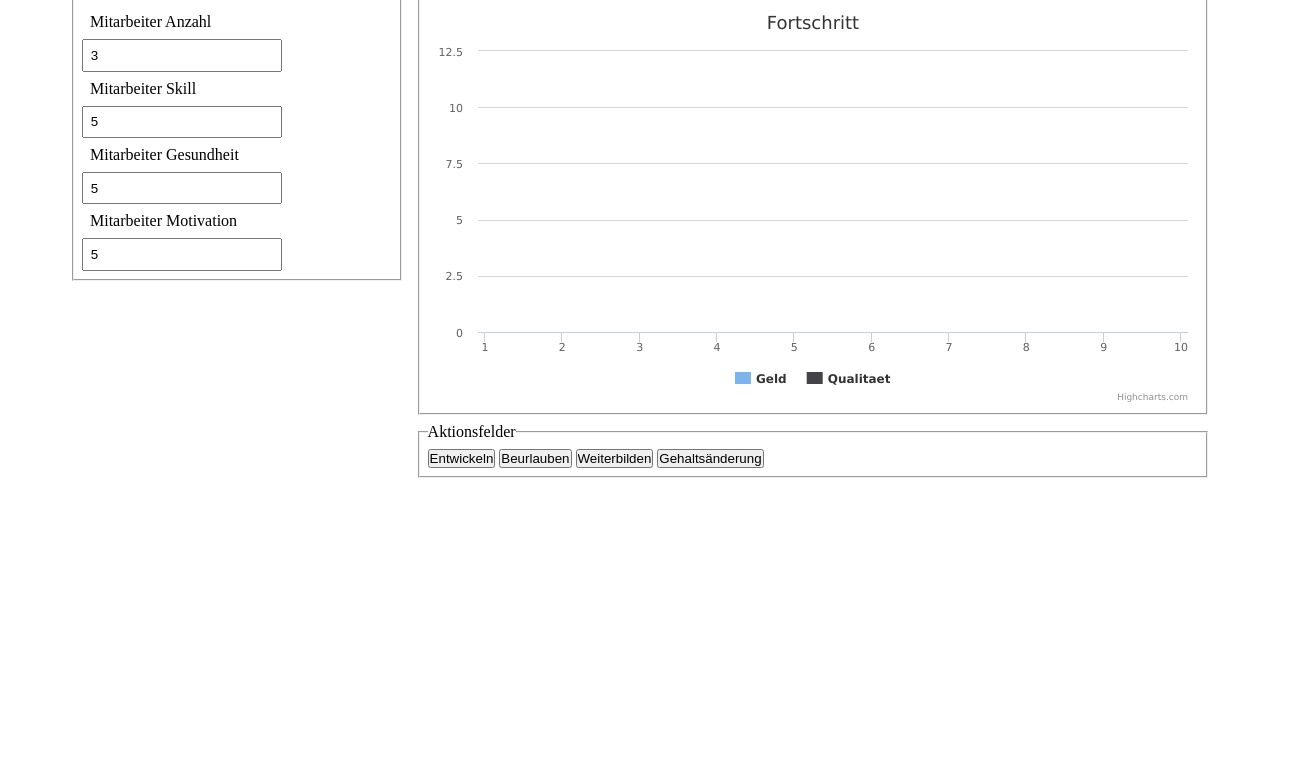
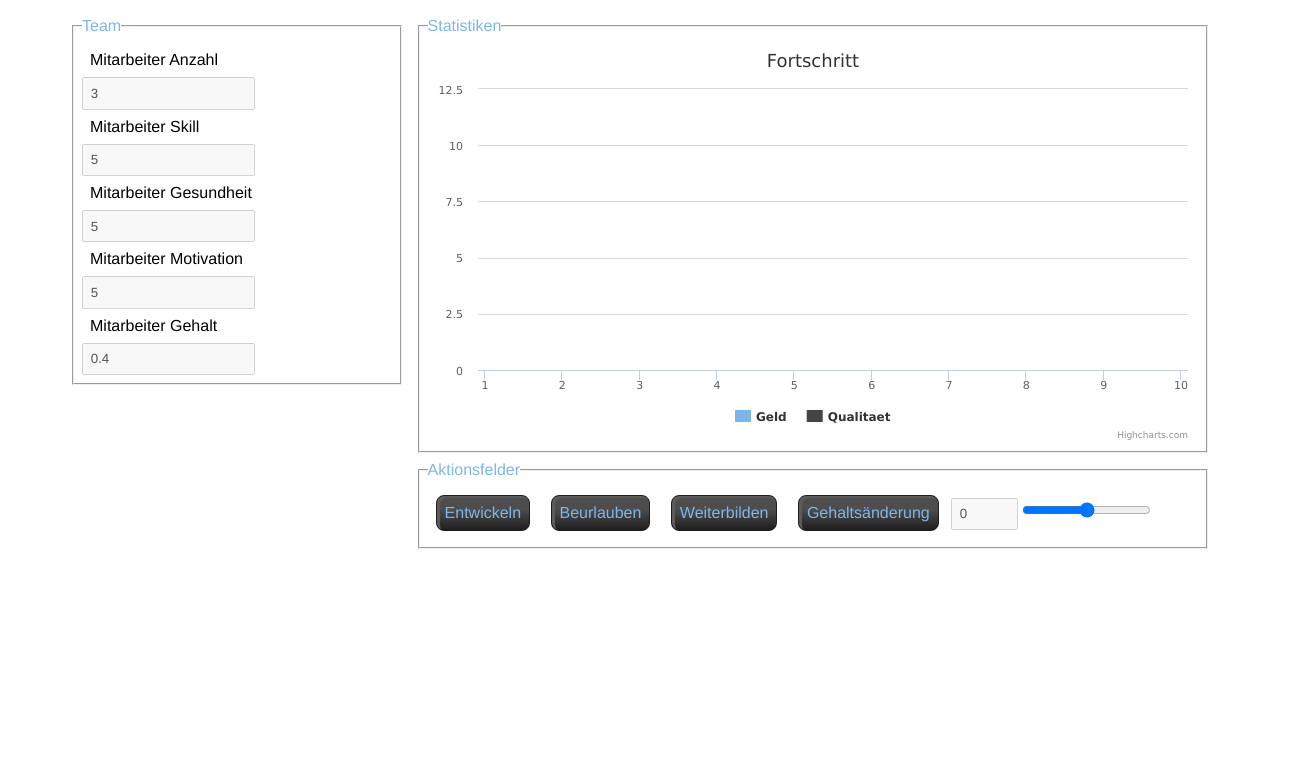
Before and after one commit to ZedGitHub/EvalKomplSW, a plain HTML site: page site/index.html in a window 1280 px wide. Shown: the part 87-858 px from the top of the page, 1312 px wide, since content can reach past the window. After the commit the page ends 800 px from the top, so only its background shows below. Drawn offline with Linux system fonts and the light colour scheme.

Commit message:
Edit the layout and connect functionality with gui elements.

```diff
--- a/site/index.html
+++ b/site/index.html
@@ -20,10 +20,11 @@
 				<fieldset>
 					<legend>Team</legend>
 					<ul>
-						<li><label for="team-number">Mitarbeiter Anzahl</label><input id="team-number" type="text"/></li>
-						<li><label for="team-skill">Mitarbeiter Skill</label><input id="team-skill" type="text"/></li>
-						<li><label for="team-health">Mitarbeiter Gesundheit</label><input id="team-health" type="text"/></li>
-						<li><label for="team-motivation">Mitarbeiter Motivation</label><input id="team-movitation" type="text"/></li>
+						<li><label for="team-number">Mitarbeiter Anzahl</label><input id="team-number" type="text"disabled/></li>
+						<li><label for="team-skill">Mitarbeiter Skill</label><input id="team-skill" type="text"disabled/></li>
+						<li><label for="team-health">Mitarbeiter Gesundheit</label><input id="team-health" type="text"disabled/></li>
+						<li><label for="team-motivation">Mitarbeiter Motivation</label><input id="team-movitation" type="text"disabled/></li>
+						<li><label for="team-cost">Mitarbeiter Gehalt</label><input id="team-cost" type="text"disabled/></li>
 					</ul>
 				</fieldset>
 			</article>
@@ -42,7 +43,9 @@
 							<input type="button" value="Entwickeln" onclick="entwickeln()" />
 							<input type="button" value="Beurlauben" onclick="urlaub()"/>
 							<input type="button" value="Weiterbilden" onclick="training()"/>
-							<input type="button" value="Gehaltsänderung" onclick="gehaltAendern(1)"/>
+							<input type="button" value="Gehaltsänderung" onclick="changeCostForTeam()"/>
+							<input id="value-to-show" type="text" value="0" disabled/>
+							<input id="value-to-show-range"type="range" value="0" min="-1000" max="1000" step="100"/>
 					</fieldset>
 				</article>
 			</aside>
@@ -51,8 +54,13 @@
 		</section>
 
 		<script type="text/javascript">
+
 			// Fill values inside the team info
 			update();
+
+			document.getElementById("value-to-show-range").oninput = function(){
+				document.getElementById("value-to-show").value = document.getElementById("value-to-show-range").value;
+			};
 		</script>
 
 	</body>
--- a/site/scriptStuff.js
+++ b/site/scriptStuff.js
@@ -105,12 +105,18 @@ function checkQualitaet() {
         return true
     }
 }
+
+function changeCostForTeam(){
+  gehaltAendern( parseInt(document.getElementById("value-to-show").value));
+}
+
 function update() {
     // Fill values inside the team info
     document.getElementById('team-number').value = teamgroesse;
     document.getElementById('team-skill').value = skill;
     document.getElementById('team-health').value = gesundheit;
     document.getElementById('team-movitation').value = motivation;
+    document.getElementById('team-cost').value = gehalt;
 
     initializeChart();
 }
--- a/site/style.css
+++ b/site/style.css
@@ -1,12 +1,21 @@
+/**
+ * color 1 : #7EB6EA
+ */
+
 body,ul,li,p,input,fieldset,legend{
   padding: 0;
   margin: 0;
   list-style: none;
+  font-family: helvetica;
 }
 
 h1{
   width: 100%;
   text-align: center;
+  color:#7EB6EA;
+  padding: 0.5em;
+  background: linear-gradient(#3d3d3d,#1d1d1d);
+  border-bottom: solid 0.2em #7EB6EA;
 }
 
 .clear{
@@ -16,23 +25,21 @@ h1{
 #main-content{
   width: 90%;
   margin: auto;
-  height: 100%;
 }
 
 #team-info{
   float: left;
   width: 30%;
-  height: 100%;
 }
 
 #team-info fieldset ul li label{
-  width: 10em;
+  width: 11em;
   display: inline-block;
   padding: 0.5em;
 }
 
 #team-info fieldset ul li input{
-  width: 15em;
+  width: 13em;
   padding: 0.5em;
 }
 
@@ -41,9 +48,40 @@ fieldset {
   padding: 0.5em;
 }
 
+fieldset legend{
+  color: #7EB6EA;
+  font-size: 1em;
+}
+
 aside{
   float: left;
   width: 70%;
-  height: 100%;
   overflow: hidden;
 }
+
+#buttons input[type=button] {
+  border-radius: 0.5em;
+  background: linear-gradient(#4d4d4d 40%,#1d1d1d 100%);
+  box-shadow: #5d5d5d 3px 2px 1px inset;
+  border:solid 1px #1d1d1d;
+  color: #7EB6EA;
+  padding: 0.5em;
+  margin: 0.5em;
+  font-size: 1em;
+  transition: border-color 250ms;
+}
+
+#buttons input[type=button]:hover {
+  border:solid 1px #7EB6EA;
+}
+
+#buttons input[type=button]:active {
+  box-shadow: #7EB6EA 0px 0px 5px inset;
+  opacity: 0.9;
+}
+
+#buttons input[type=text]{
+  display: inline-block;
+  padding: 0.5em;
+  width: 5em;
+}
```
